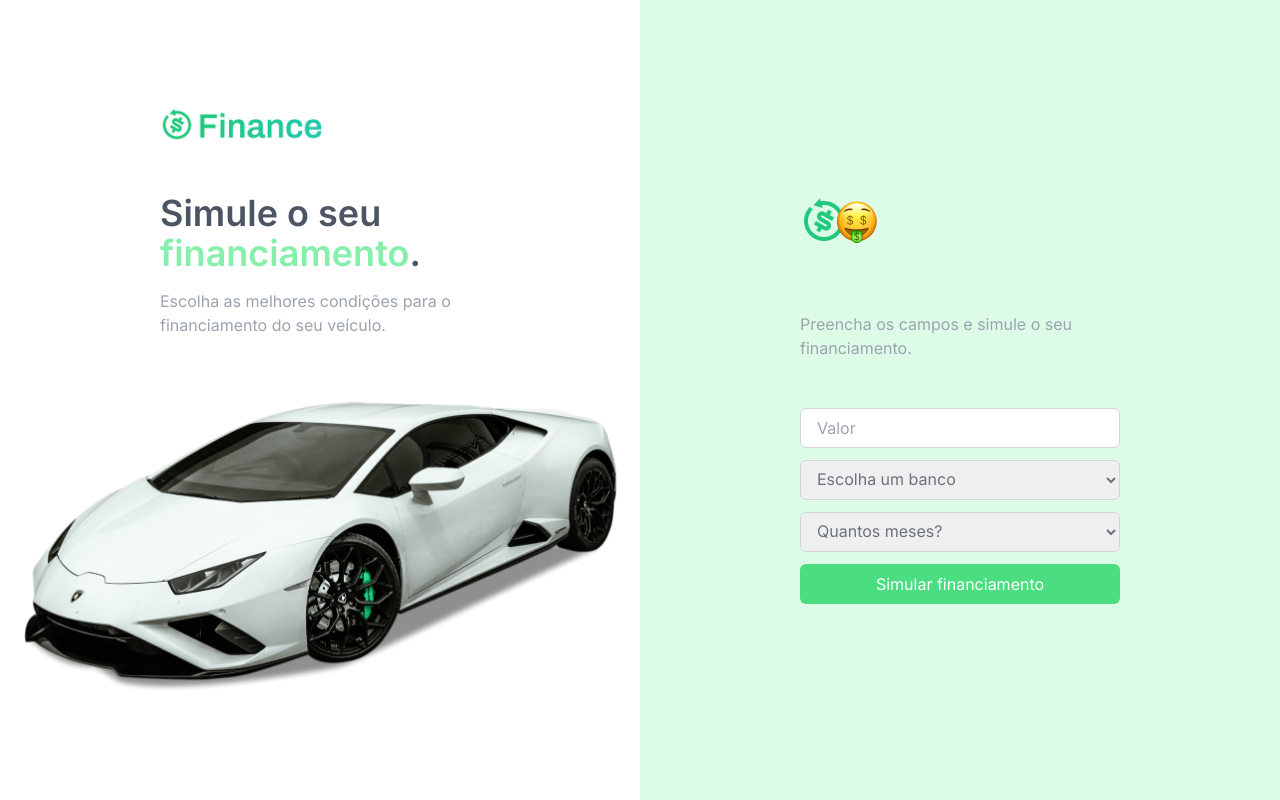
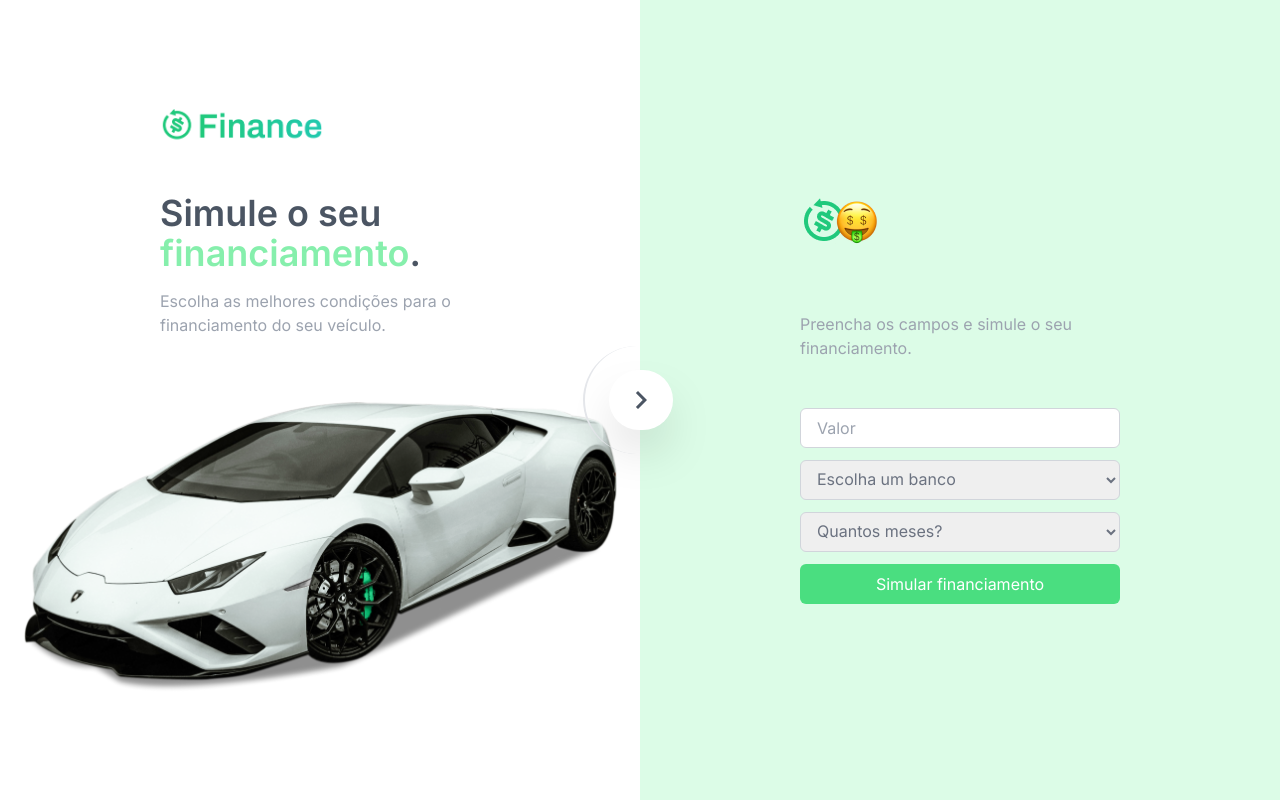
Before and after one commit to KhalelAlbuquerque/simuCredWeb2, a Next.js app in the folder front/: page / in a window 1280 px wide. Built offline with nearby package versions, Linux system fonts and the light colour scheme.

Commit message:
feat: adicionando icone no meio da tela

```diff
--- a/front/package.json
+++ b/front/package.json
@@ -11,7 +11,8 @@
   "dependencies": {
     "next": "^13.5.4",
     "react": "^18",
-    "react-dom": "^18"
+    "react-dom": "^18",
+    "react-icons": "^4.11.0"
   },
   "devDependencies": {
     "autoprefixer": "^10",
--- a/front/src/app/page.js
+++ b/front/src/app/page.js
@@ -4,6 +4,7 @@ import finance from './finance.png'
 import { useState } from 'react'
 import carro from './carro.png'
 import iconefinance from './iconefinance.png'
+import { MdOutlineKeyboardArrowRight } from 'react-icons/md'
 
 export default function Home() {
 
@@ -31,6 +32,11 @@ export default function Home() {
 
   return (
     <div className='flex justify-around w-full h-screen items-center max-[1220px]:bg-green-100'>
+      <div className='max-[1220px]:hidden fixed justify-center items-center border-l-2 rounded-full p-6'>
+        <div className='bg-white w-16 py-3 rounded-full shadow-2xl'>
+          <MdOutlineKeyboardArrowRight className='mx-auto text-gray-600 text-4xl' />
+        </div>
+      </div>
       <div className='w-1/2 max-[1220px]:hidden'>
         <header className='flex flex-col justify-center items-center'>
           <div className='text-start w-80'>
```
Also changed, not shown: 1 other file (tests, documents, lock files or other folders).
